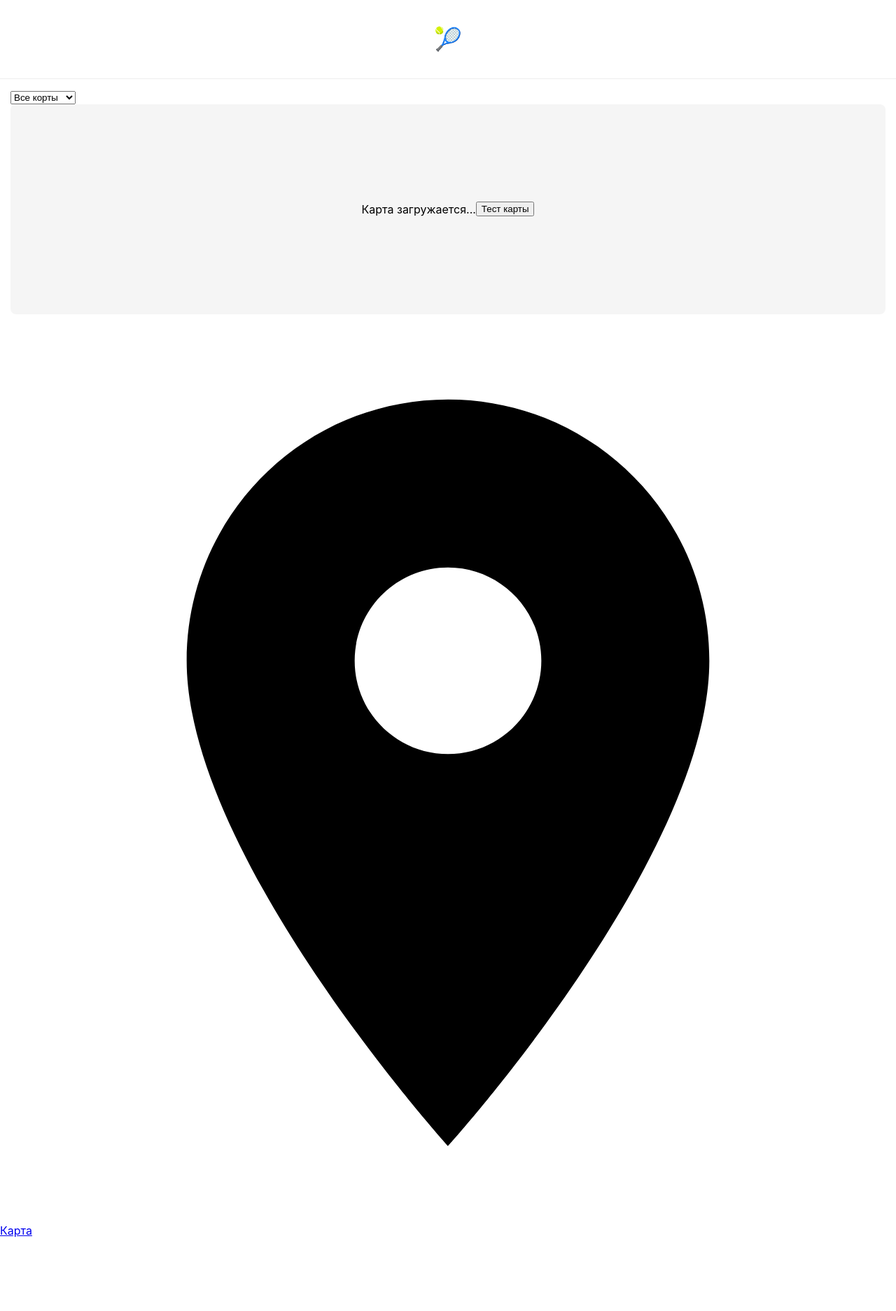
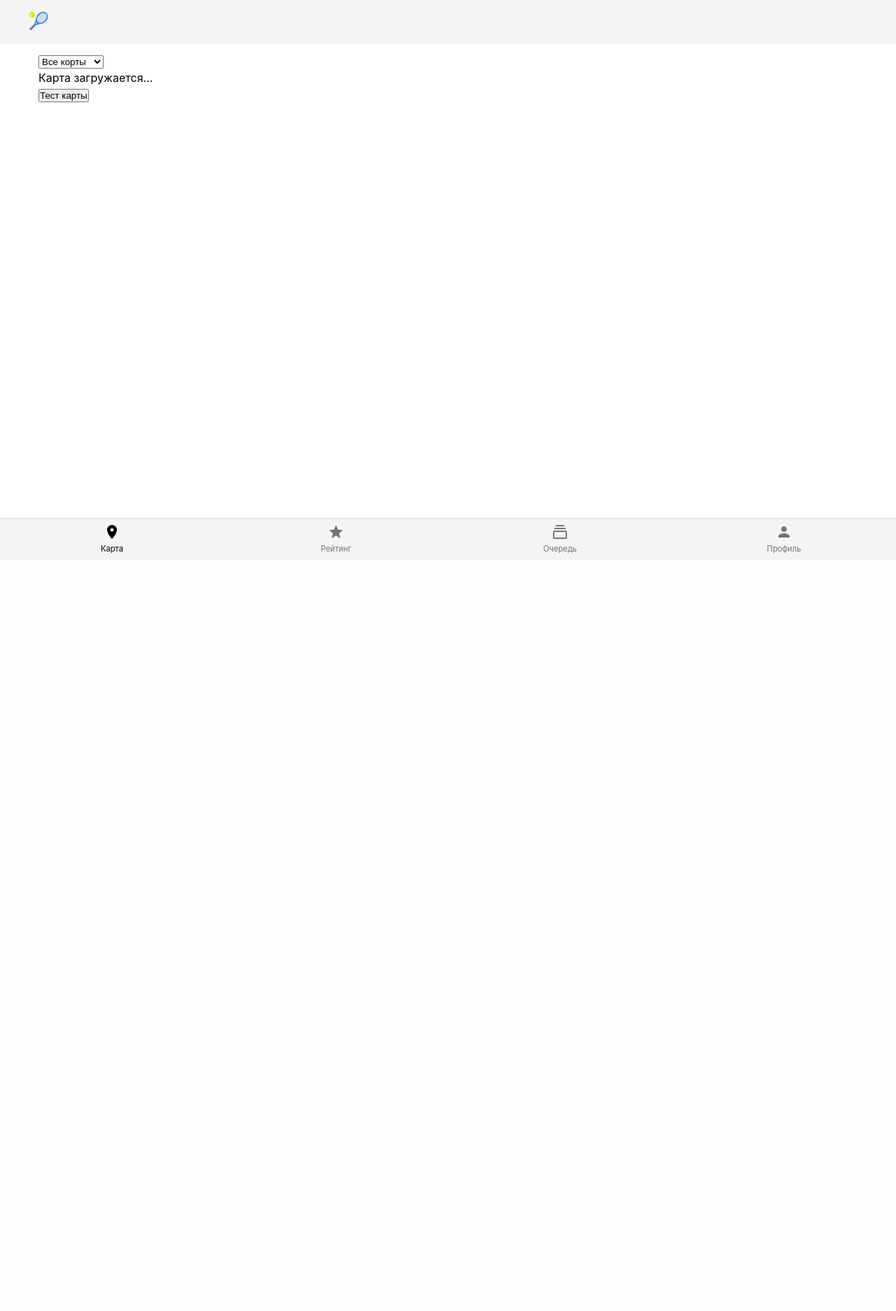
Before and after one commit to serj-the/queue_TT, a Flask app: page / in a window 1280 px wide. Shown: the top 1873 px of the page at 70% size. After the commit the page ends 791 px from the top, so only its background shows below. Run offline with Flask 3, Linux system fonts and the light colour scheme; some libraries are stand-ins or nearby versions.

Commit message:
Update styles.css

```diff
--- a/static/css/styles.css
+++ b/static/css/styles.css
@@ -3,60 +3,102 @@
     --tg-text-color: #000000;
     --tg-button-color: #2eaddc;
     --tg-hint-color: #707579;
+    --tg-secondary-bg: #f4f4f5;
+    --nav-height: 60px;
+}
+
+* {
+    box-sizing: border-box;
+    margin: 0;
+    padding: 0;
 }
 
 body {
-    margin: 0;
-    padding: 0;
-    font-family: -apple-system, BlinkMacSystemFont, sans-serif;
+    font-family: -apple-system, BlinkMacSystemFont, 'Segoe UI', Roboto, sans-serif;
     background: var(--tg-theme-bg-color, var(--tg-bg-color));
     color: var(--tg-theme-text-color, var(--tg-text-color));
+    line-height: 1.5;
 }
 
-.app-container {
+.app-wrapper {
     display: flex;
     flex-direction: column;
-    height: 100vh;
-    max-width: 100%;
-    overflow: hidden;
+    min-height: 100vh;
+    padding-bottom: var(--nav-height);
 }
 
-header {
-    padding: 15px;
-    text-align: center;
-    border-bottom: 1px solid #eee;
+.app-header {
+    background: var(--tg-theme-secondary-bg-color, var(--tg-secondary-bg));
+    padding: 12px 15px;
+    box-shadow: 0 1px 3px rgba(0,0,0,0.1);
+    position: sticky;
+    top: 0;
+    z-index: 10;
 }
 
-main {
+.header-content {
+    max-width: 1200px;
+    margin: 0 auto;
+}
+
+.app-title {
+    font-size: 1.5rem;
+    font-weight: 600;
+}
+
+.app-main {
     flex: 1;
     padding: 15px;
-    overflow-y: auto;
+    max-width: 1200px;
+    margin: 0 auto;
+    width: 100%;
 }
 
-.tabs {
+/* Навигация */
+.bottom-nav {
+    position: fixed;
+    bottom: 0;
+    left: 0;
+    right: 0;
     display: flex;
-    background: var(--tg-theme-secondary-bg-color, #f4f4f5);
-    border-top: 1px solid #ddd;
+    background: var(--tg-theme-secondary-bg-color, var(--tg-secondary-bg));
+    border-top: 1px solid rgba(0,0,0,0.1);
+    height: var(--nav-height);
 }
 
-.tab {
+.nav-item {
     flex: 1;
-    text-align: center;
-    padding: 12px 0;
+    display: flex;
+    flex-direction: column;
+    align-items: center;
+    justify-content: center;
     text-decoration: none;
-    color: var(--tg-theme-text-color);
+    color: var(--tg-theme-hint-color, var(--tg-hint-color));
+    font-size: 0.8rem;
+    transition: all 0.2s;
 }
 
-.tab.active {
+.nav-item.active {
     color: var(--tg-theme-button-color);
-    border-bottom: 2px solid var(--tg-theme-button-color);
 }
 
-.map-placeholder {
-    height: 300px;
-    display: flex;
-    align-items: center;
-    justify-content: center;
-    background: #f5f5f5;
-    border-radius: 8px;
+.nav-icon {
+    width: 24px;
+    height: 24px;
+    fill: currentColor;
+    margin-bottom: 4px;
 }
+
+.nav-label {
+    font-size: 0.7rem;
+}
+
+/* Адаптация для Telegram */
+@media (max-height: 600px) {
+    .app-header {
+        padding: 8px 15px;
+    }
+    .app-title {
+        font-size: 1.2rem;
+    }
+}
```
